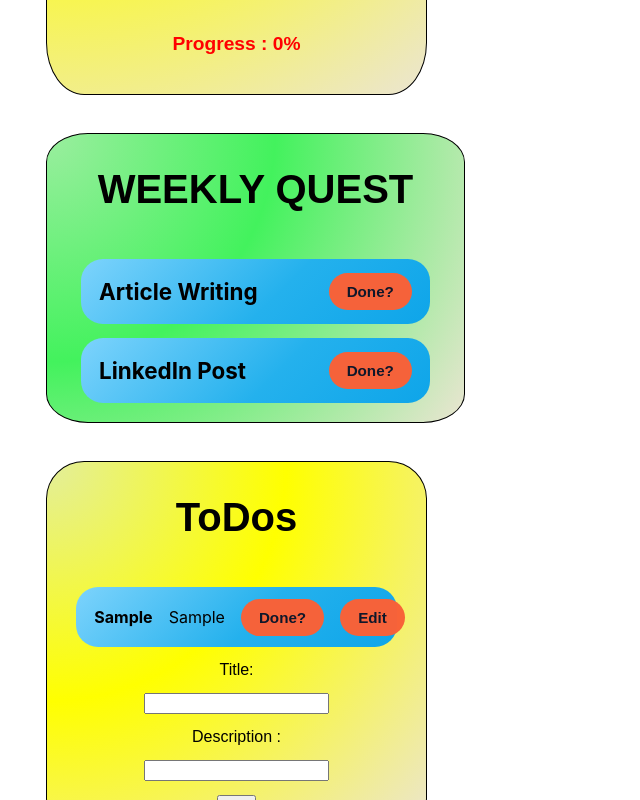
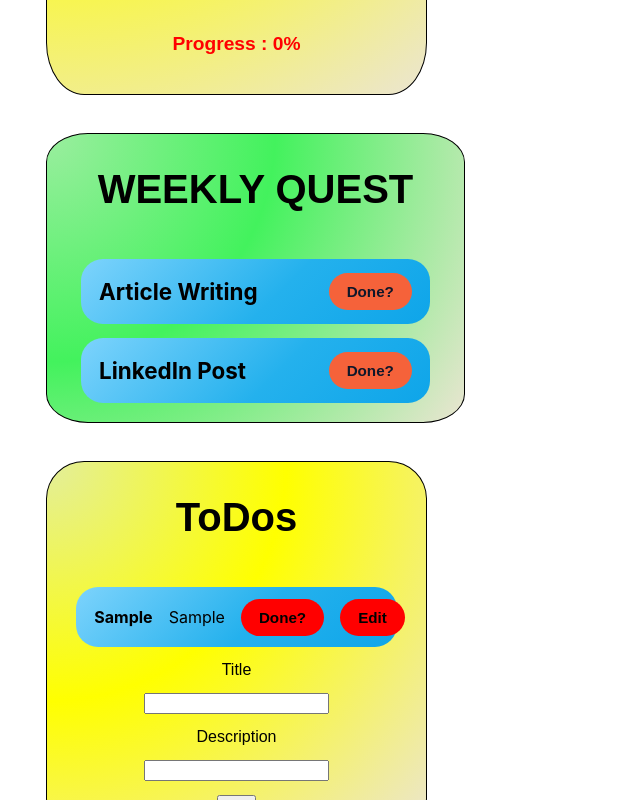
Before and after one commit to Arumparithi42/Solo-Leveling, a React (Vite) app: page / in a window 1280 px wide. Both pictures are taken after typing "Sample", "Sample" into the empty fields and a click on the button "Add". Shown: the part 466-1266 px from the top of the page, without its empty margins (0-640 px from the left). Built offline with nearby package versions, Linux system fonts and the light colour scheme.

Commit message:
Completed TodoList functionality

```diff
--- a/src/App.css
+++ b/src/App.css
@@ -123,8 +123,6 @@ h2{
   padding: 10px 18px;
   border: none;
   border-radius: 999px;
-  background-color: rgb(248, 98, 56,0.99);
-  color: #0f172a;
   font-size: 0.95rem;
   font-weight: 700;
   cursor: pointer;
@@ -134,7 +132,7 @@ h2{
 .todo button:hover {
   transform: translateY(-2px);
   box-shadow: 0 12px 24px rgba(15, 23, 42, 0.18);
-  background-color: #ffffff;
+  background-color: white !important;
 }
 
 .todoListContainer{
--- a/src/Todo.jsx
+++ b/src/Todo.jsx
@@ -2,21 +2,26 @@ import {useState} from 'react';
 function Todo(props){
     const [doneOrCompleteBtn, setDCBtn] = useState("Done?");
     const[editOrRemoveBtn, setERBtn] = useState("Edit");
-    const [color, setColor] = useState("whilte");
+    const [DCcolor, setDCColor] = useState("red");
+    const [ERcolor, setERColor] = useState("red");
 
     function done(){
-        setDCBtn("Completed ✅");
-        setColor("lightGreen");
+        setDCBtn("Completed");
+        setDCColor("lightGreen");
         setERBtn("Remove");
     }
-
 
     return(
         <div className = "todo">
         <h4>{props.title}</h4>
         <p>{props.description}</p>
-        <button style = {{backgroundColor : color}} onClick={done}>{doneOrCompleteBtn}</button>
-        <button style = {{backgroundColor : color}} onClick={()=>props.remove(props.id)}>{editOrRemoveBtn}</button>
+        <button style = {{backgroundColor : DCcolor}} onClick={done}>{doneOrCompleteBtn}</button>
+        <button style = {{backgroundColor : ERcolor}} onClick={()=>{
+            if (editOrRemoveBtn === "Remove") props.remove(props.id);
+            else props.edit(props.id);
+        }}>
+            {editOrRemoveBtn}
+        </button>
         </div>
     )
 }
--- a/src/TodoList.jsx
+++ b/src/TodoList.jsx
@@ -4,26 +4,43 @@ import Todo from "./Todo";
 function TodoList(){
     const [title,setTitle] = useState("");
     const [description, setDescription] = useState("");
+    const [editId, setEditId] = useState(null);
 
-    const [todolist,setTodoList] = useState([]);
-    const count = useRef(0);
+    const [todoList,setTodoList] = useState([]);
+    const count = useRef(1);
     function add(){
-        setTodoList([...todolist,{id : count.current, title : title, description : description}]);
-        count.current++;
+        if (!editId){
+            setTodoList([...todoList,{id : count.current, title, description}]);
+            count.current++;
+        }
+        else{
+            const updatedTodoList = todoList.map(todo =>
+                (todo.id === editId) ? {...todo,title, description} : todo);
+            setTodoList(updatedTodoList);
+            setEditId(null);
+        }
         setTitle("");
         setDescription("");
     }
+    function edit(id){
+        let todo = todoList.find((todo)=> todo.id == id);
+        setTitle(todo.title);
+        setDescription(todo.description);
+        setEditId(id);
+    }
     function remove(id){
-        let newTodoList = todolist.filter((todo) => todo.id != id);
+        let newTodoList = todoList.filter((todo) => todo.id != id);
         setTodoList(newTodoList);
     }
     return(
         <div className='todoListContainer'>
             <h2>ToDos</h2>
-        {todolist.map(todo=>{return <Todo key = {todo.id} id = {todo.id} title = {todo.title} description = {todo.description} remove = {remove}></Todo>})}
-        Title: <input type="text" value = {title} onChange={(e)=>setTitle(e.target.value)}/>
-        Description : <input type="text" value = {description} onChange={(e)=>setDescription(e.target.value)}/>
-        <button onClick={add}>Add</button>
+        {todoList.map(todo=>{return <Todo key = {todo.id} id = {todo.id} title = {todo.title} description = {todo.description} edit = {edit} remove = {remove}></Todo>})}
+        <label htmlFor="todoTitle">Title</label>
+        <input id = "todoTitle" type="text" value = {title} onChange={(e)=>setTitle(e.target.value)}/>
+        <label htmlFor="todoDescription">Description</label>
+        <input id = "todoDescription" type="text" value = {description} onChange={(e)=>setDescription(e.target.value)}/>
+        <button onClick={add}>{!editId ? "Add" : "Update"}</button>
         </div>
     )
 }
```
